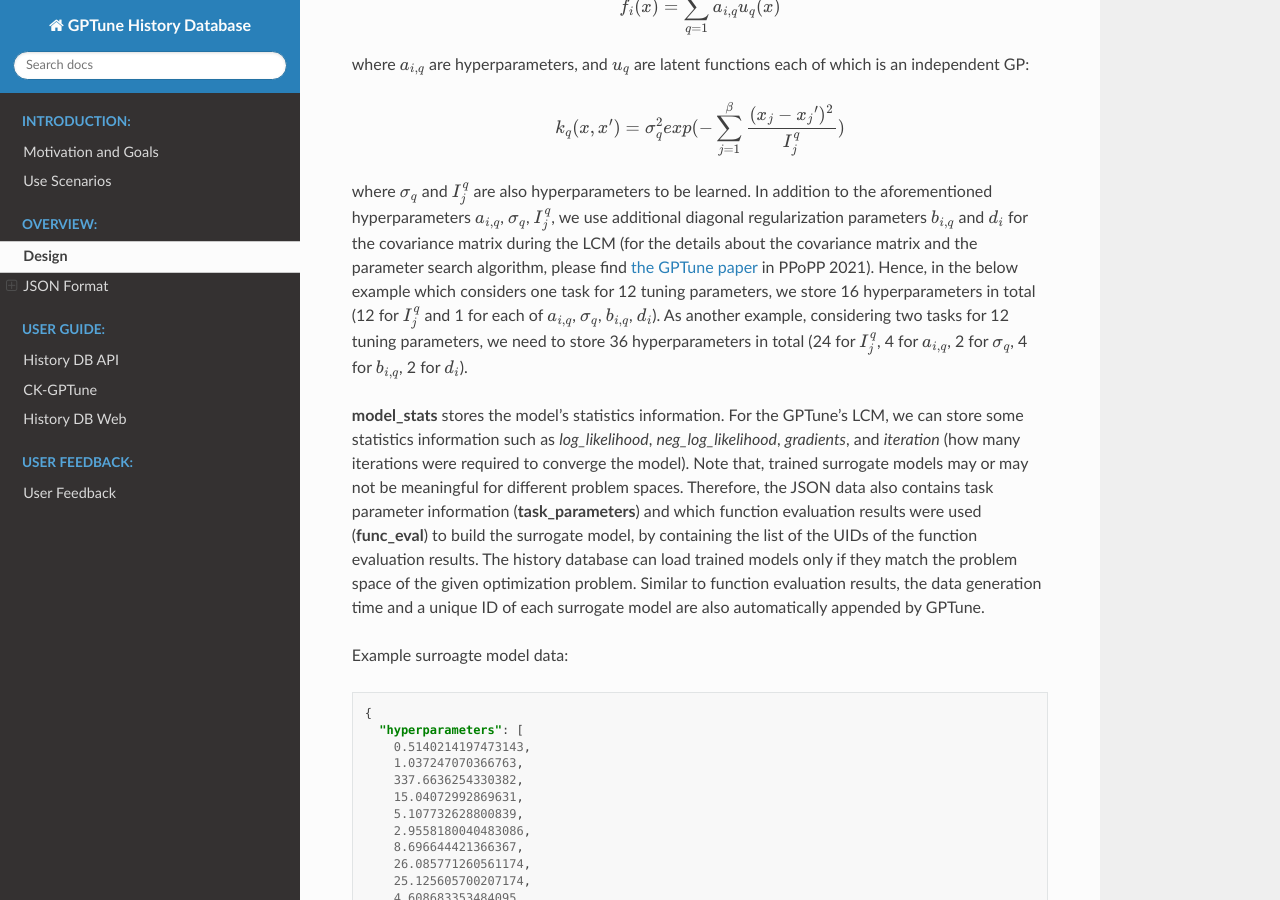
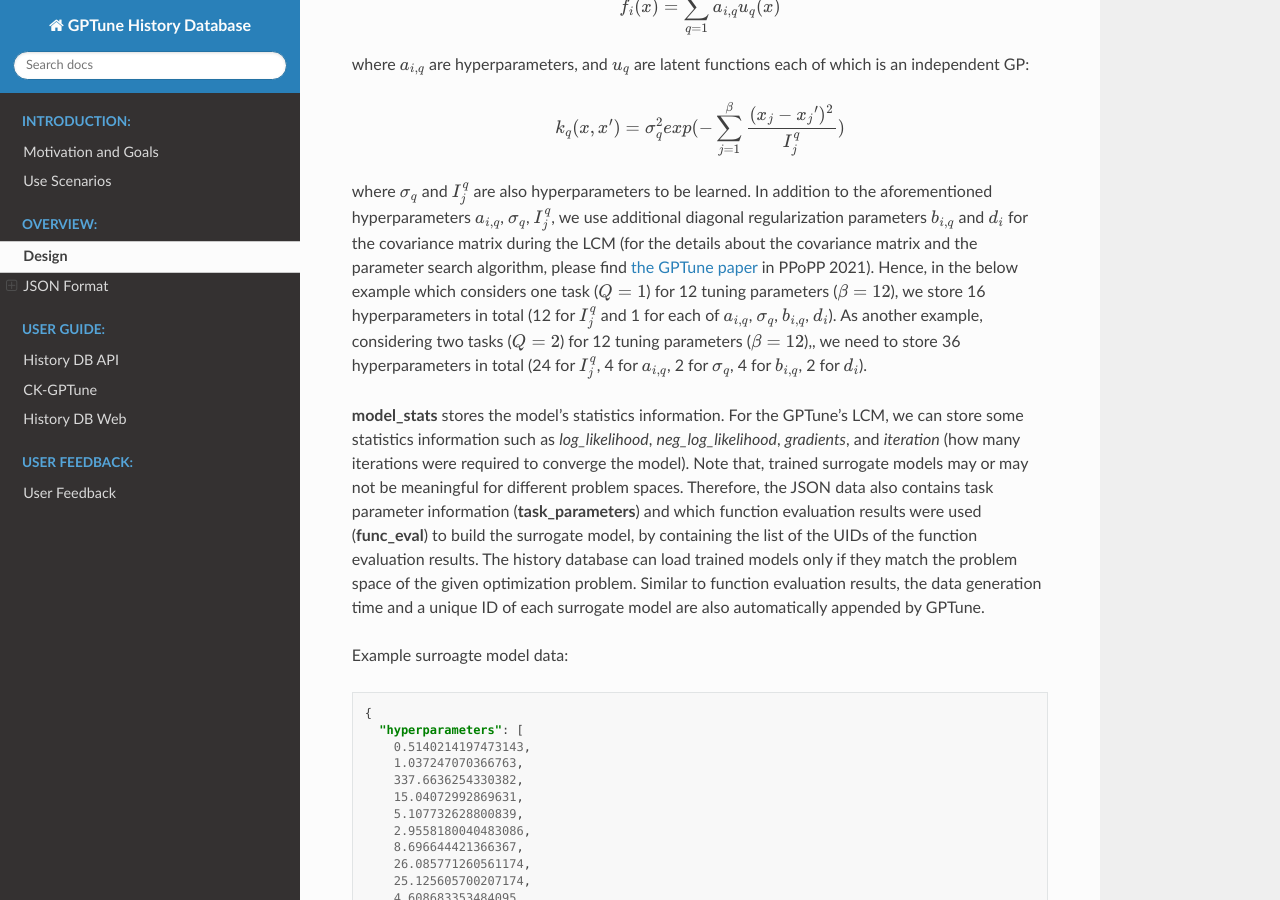
Before and after one commit to gptune/HistoryDB-Docs, a Sphinx documentation site: the page built from docs/src/overview.md, in a window 1280 px wide and 900 px high, scrolled down 4346 px. Built offline with Sphinx 7.4.7 and the Read the Docs theme 2.0.0, drawn with Linux system fonts in a browser that asks for light colours; formulas are drawn with MathJax 3.

Commit message:
Updated Surrogate Model Description

```diff
--- a/docs/src/overview.md
+++ b/docs/src/overview.md
@@ -170,8 +170,8 @@ $$ k_{q}(x,x') = \sigma_{q}^{2} exp(-\sum_{j=1}^{\beta}\frac{(x_{j}-{x_{j}}')^{2
 
 where \\( \sigma_{q} \\) and \\( I_{j}^{q} \\) are also hyperparameters to be learned.
 In addition to the aforementioned hyperparameters \\( a_{i,q} \\), \\( \sigma_{q} \\), \\( I_{j}^{q} \\), we use additional diagonal regularization parameters \\( b_{i,q} \\) and \\( d_{i} \\) for the covariance matrix during the LCM (for the details about the covariance matrix and the parameter search algorithm, please find [the GPTune paper](https://dl.acm.org/doi/abs/10.1145/3437801.3441621) in PPoPP 2021).
-Hence, in the below example which considers one task for 12 tuning parameters, we store 16 hyperparameters in total (12 for \\( I_{j}^{q} \\) and 1 for each of \\( a_{i,q} \\), \\( \sigma_{q} \\), \\( b_{i,q} \\), \\( d_{i} \\)).
-As another example, considering two tasks for 12 tuning parameters, we need to store 36 hyperparameters in total (24 for \\( I_{j}^{q} \\), 4 for \\( a_{i,q} \\), 2 for \\( \sigma_{q} \\), 4 for \\( b_{i,q} \\), 2 for \\( d_{i} \\)).
+Hence, in the below example which considers one task (\\( Q=1 \\)) for 12 tuning parameters (\\( \beta=12 \\)), we store 16 hyperparameters in total (12 for \\( I_{j}^{q} \\) and 1 for each of \\( a_{i,q} \\), \\( \sigma_{q} \\), \\( b_{i,q} \\), \\( d_{i} \\)).
+As another example, considering two tasks (\\( Q=2 \\)) for 12 tuning parameters (\\( \beta=12 \\)),, we need to store 36 hyperparameters in total (24 for \\( I_{j}^{q} \\), 4 for \\( a_{i,q} \\), 2 for \\( \sigma_{q} \\), 4 for \\( b_{i,q} \\), 2 for \\( d_{i} \\)).
 
 **model_stats** stores the model's statistics information.
 For the GPTune's LCM, we can store some statistics information such as *log_likelihood*, *neg_log_likelihood*, *gradients*, and *iteration* (how many iterations were required to converge the model).
```
